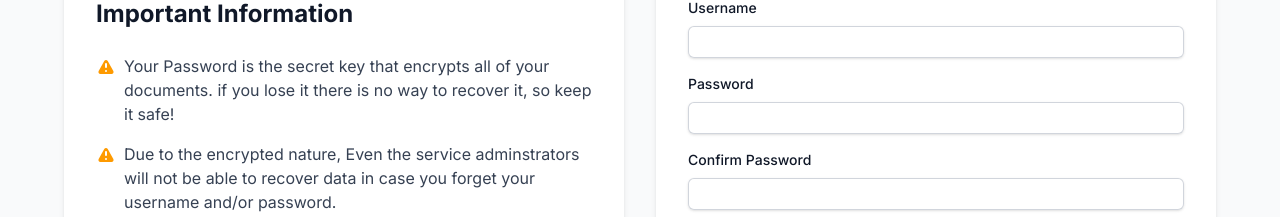
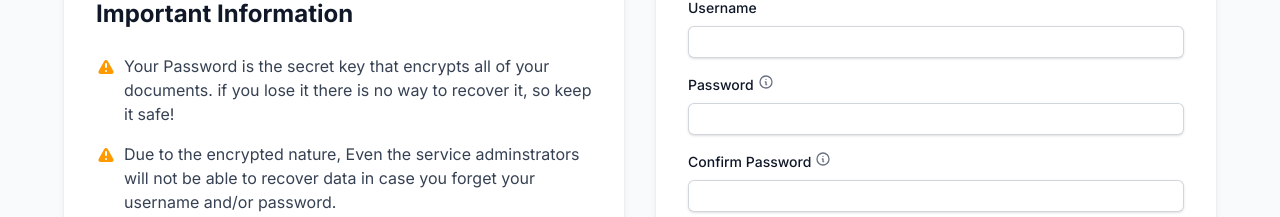
Before and after one commit to sajidahamed-git/cipherDocs-frontend, a React (Vite) app: page /signup in a window 1280 px wide. Shown: the part 258-475 px from the top of the page. Built offline with nearby package versions, Linux system fonts and the light colour scheme; what password-validator would draw is missing.

Commit message:
feat: add PasswordTooltip component to enhance password input guidance in SignupPage; update handleSignupSubmit error logging

```diff
--- /dev/null
+++ b/src/components/PasswordTooltip.tsx
@@ -0,0 +1,33 @@
+export default function PasswordTooltip() {
+  return (
+    <span className="ml-1 inline-block">
+      <div className="group relative">
+        <svg
+          xmlns="http://www.w3.org/2000/svg"
+          className="h-4 w-4 cursor-help text-gray-500"
+          fill="none"
+          viewBox="0 0 24 24"
+          stroke="currentColor"
+        >
+          <path
+            strokeLinecap="round"
+            strokeLinejoin="round"
+            strokeWidth={2}
+            d="M13 16h-1v-4h-1m1-4h.01M21 12a9 9 0 11-18 0 9 9 0 0118 0z"
+          />
+        </svg>
+        <div className="absolute top-0 left-6 z-10 hidden w-64 rounded-md bg-gray-800 p-2 text-xs text-white group-hover:block">
+          <p className="mb-1 font-medium">Password must:</p>
+          <ul className="list-disc space-y-0.5 pl-4">
+            <li>Be at least 8 characters long</li>
+            <li>Contain at least one uppercase letter</li>
+            <li>Contain at least one lowercase letter</li>
+            <li>Contain at least one number</li>
+            <li>Contain at least one special character</li>
+            <li>Not contain spaces</li>
+          </ul>
+        </div>
+      </div>
+    </span>
+  );
+}
--- a/src/pages/SignupPage.tsx
+++ b/src/pages/SignupPage.tsx
@@ -1,6 +1,10 @@
 import { useState } from "react";
 import { Link } from "react-router-dom";
 import handleSignupSubmit  from "../utils/handleSignupSubmit";
+
+import PasswordTooltip from "../components/PasswordTooltip";
+
+
 export default function SignupPage() {
   const [username, setUsername] = useState("");
   const [password, setPassword] = useState("");
@@ -120,6 +124,8 @@ export default function SignupPage() {
                     className="block text-sm font-medium text-gray-900"
                   >
                     Password
+
+                    <PasswordTooltip />
                   </label>
                   <div className="mt-2">
                     <input
@@ -141,6 +147,7 @@ export default function SignupPage() {
                     className="block text-sm font-medium text-gray-900"
                   >
                     Confirm Password
+                    <PasswordTooltip />
                   </label>
                   <div className="mt-2">
                     <input
--- a/src/utils/handleSignupSubmit.ts
+++ b/src/utils/handleSignupSubmit.ts
@@ -97,6 +97,6 @@ export default async function handleSignupSubmit(
       console.error(data.message || "Signup failed");
     }
   } catch (e) {
-    console.error("Network error", e);
+    console.error("Network errrrrrrrrror", e);
   }
 }
```
